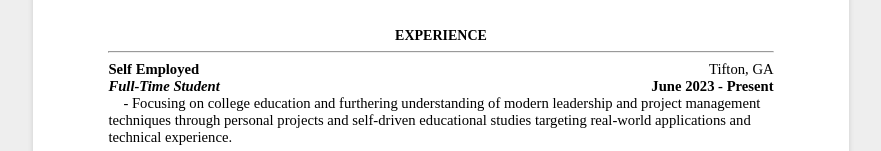
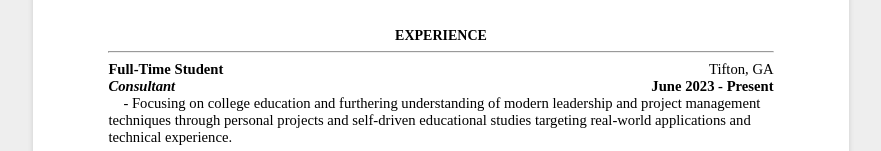
Before and after one commit to andrew-w-jones/resume, a plain HTML site: page public/resume.html in a window 1280 px wide. Shown: the part 473-624 px from the top of the page, without its empty margins (199-1080 px from the left). Drawn offline with Linux system fonts and the light colour scheme.

Commit message:
Update resume.html

```diff
--- a/public/resume.html
+++ b/public/resume.html
@@ -36,8 +36,8 @@
   <p class="head">EXPERIENCE</p>
   <hr>
 
-  <p><b>Self Employed</b><span style="float:right">Tifton, GA</span></p>
-  <p><b><em>Full-Time Student</em><span style="float:right">June 2023 - Present</span></b></p>
+  <p><b>Full-Time Student</b><span style="float:right">Tifton, GA</span></p>
+  <p><b><em>Consultant</em><span style="float:right">June 2023 - Present</span></b></p>
     <p class="indent">- Focusing on college education and furthering understanding of modern leadership and project management techniques through personal projects and self-driven educational studies targeting real-world applications and technical experience.</p>
     <p><br></p>
 
```
